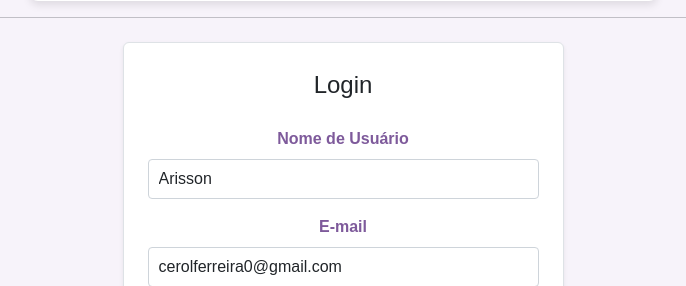
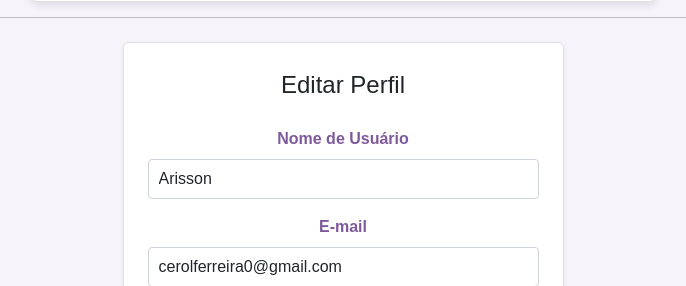
Before and after one commit to Arisson-Oliveira/Blog-Site, a Flask app: page /perfil/editar in a window 1280 px wide. Shown: the part 696-982 px from the top of the page, without its empty margins (297-983 px from the left). Run offline with Flask 3, Linux system fonts and the light colour scheme; a user stored in the database is signed in; some libraries are stand-ins or nearby versions.

Commit message:
fix: corrigido o texto incorreto no elemento h

```diff
--- a/comunidadeperfum/templates/editarperfil.html
+++ b/comunidadeperfum/templates/editarperfil.html
@@ -9,7 +9,7 @@
         <div class="col-md-5">
             <form method="POST" action="" class="border p-4 mt-2 shadow-sm rounded" enctype="multipart/form-data">
                 {{ form.csrf_token }}
-                <legend class="text-center mb-4">Login</legend>
+                <legend class="text-center mb-4">Editar Perfil</legend>
                 <fieldset>
                     <div class="form-group mb-3">
                         {{ form.username.label(class="form-label") }}
```
